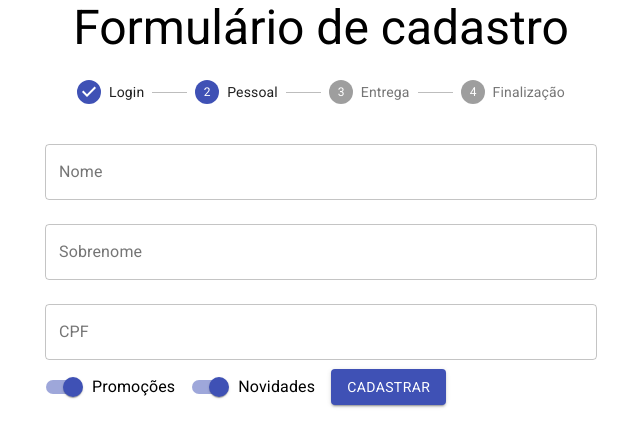
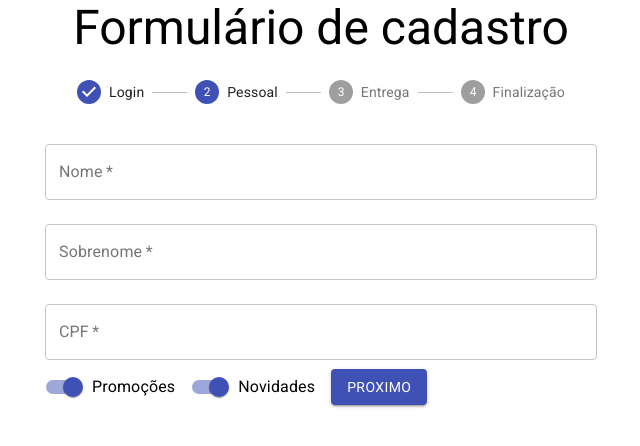
Before and after one commit to lucasclazer/react-example-base-app, a React (Create React App) app in the folder forms-react-app/: page / in a window 1280 px wide. Both pictures are taken after typing "name@example.com", "Sample123" into the empty fields and a click on the button "CADASTRAR". Shown: the top 446 px of the page, without its empty margins (319-959 px from the left). Built offline with nearby package versions, Linux system fonts and the light colour scheme.

Commit message:
Uncoupling forms dependencies using context provider.

```diff
--- a/forms-react-app/src/App.js
+++ b/forms-react-app/src/App.js
@@ -4,6 +4,7 @@ import "./App.css";
 import FormularioCadastro from "./components/FormularioCadastro";
 import "fontsource-roboto";
 import { validateCpf, validatePassword } from "./helpers/form-validation";
+import ValidationsRegisterForms from "./context/ValidationsRegisterForms";
 class App extends Component {
   _onSubmit = (form) => {
     console.log("form submited:", form);
@@ -15,10 +16,12 @@ class App extends Component {
         <Typography align="center" variant="h3" component="h1">
           Formulário de cadastro
         </Typography>
-        <FormularioCadastro
-          onSubmit={this._onSubmit}
-          validations={{ cpf: validateCpf, password: validatePassword }}
-        />
+
+        <ValidationsRegisterForms.Provider
+          value={{ cpf: validateCpf, password: validatePassword }}
+        >
+          <FormularioCadastro onSubmit={this._onSubmit} />
+        </ValidationsRegisterForms.Provider>
       </Container>
     );
   }
--- a/forms-react-app/src/components/DadosPessoais.jsx
+++ b/forms-react-app/src/components/DadosPessoais.jsx
@@ -1,13 +1,16 @@
-import React, { useState } from "react";
+import React, { useContext, useState } from "react";
 import { Button, FormControlLabel, Switch, TextField } from "@material-ui/core";
+import ValidationsRegisterForms from "../context/ValidationsRegisterForms";
 
-export default function DadosPessoais({ onSubmit, validations }) {
+export default function DadosPessoais({ onSubmit }) {
   const [nome, setNome] = useState();
   const [sobrenome, setSobrenome] = useState();
   const [cpf, setCpf] = useState("");
   const [promocoes, setPromocoes] = useState(true);
   const [novidades, setNovidades] = useState(true);
-  const [errors, setErrors] = useState({});
+  const [errors, setErrors] = useState({ cpf: false });
+
+  const validations = useContext(ValidationsRegisterForms);
 
   const validateField = (e) => {
     const { name, value } = e.target;
@@ -18,10 +21,21 @@ export default function DadosPessoais({ onSubmit, validations }) {
     console.log("new Errors", newErrors);
   };
 
+  const validateForm = () => {
+    console.log("errors", errors);
+    for (let field in errors) {
+      if (errors[field]) {
+        return false;
+      }
+    }
+    return true;
+  };
+
   return (
     <form
       onSubmit={(e) => {
         e.preventDefault();
+        if (validateForm())
           onSubmit({
             nome,
             sobrenome,
@@ -38,6 +52,7 @@ export default function DadosPessoais({ onSubmit, validations }) {
         margin="normal"
         fullWidth
         value={nome}
+        required
         onChange={(e) => {
           setNome(e.target.value);
         }}
@@ -48,6 +63,7 @@ export default function DadosPessoais({ onSubmit, validations }) {
         variant="outlined"
         margin="normal"
         fullWidth
+        required
         value={sobrenome}
         onChange={(e) => {
           setSobrenome(e.target.value);
@@ -63,6 +79,7 @@ export default function DadosPessoais({ onSubmit, validations }) {
         value={cpf}
         error={errors.cpf}
         helperText={errors.cpf}
+        required
         onChange={(e) => {
           setCpf(e.target.value);
         }}
@@ -94,7 +111,7 @@ export default function DadosPessoais({ onSubmit, validations }) {
       ></FormControlLabel>
 
       <Button type="submit" variant="contained" color="primary">
-        Cadastrar
+        Proximo
       </Button>
     </form>
   );
--- a/forms-react-app/src/components/DadosUsuario.jsx
+++ b/forms-react-app/src/components/DadosUsuario.jsx
@@ -1,10 +1,12 @@
 import { Button, TextField } from "@material-ui/core";
-import React, { useState } from "react";
+import React, { useContext, useState } from "react";
+import ValidationsRegisterForms from "../context/ValidationsRegisterForms";
 
-export default function DadosUsuario({ onSubmit, validations }) {
+export default function DadosUsuario({ onSubmit }) {
   const [email, setEmail] = useState("");
   const [password, setPassword] = useState("");
   const [errors, setErrors] = useState({ password: "" });
+  const validations = useContext(ValidationsRegisterForms);
 
   const validateField = (e) => {
     const { name, value } = e.target;
--- /dev/null
+++ b/forms-react-app/src/context/ValidationsRegisterForms.js
@@ -0,0 +1,5 @@
+import { createContext } from "react";
+
+const ValidationsRegisterForms = createContext();
+
+export default ValidationsRegisterForms;
```
Lines whose indentation alone changed are shown as unchanged.
